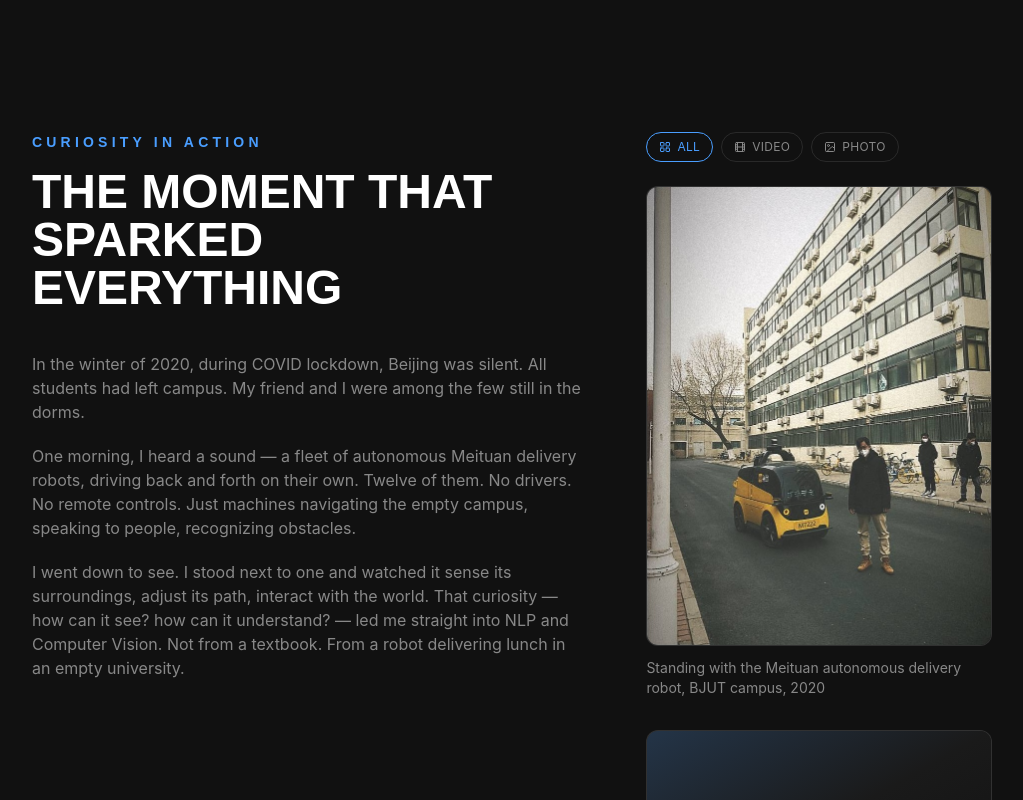
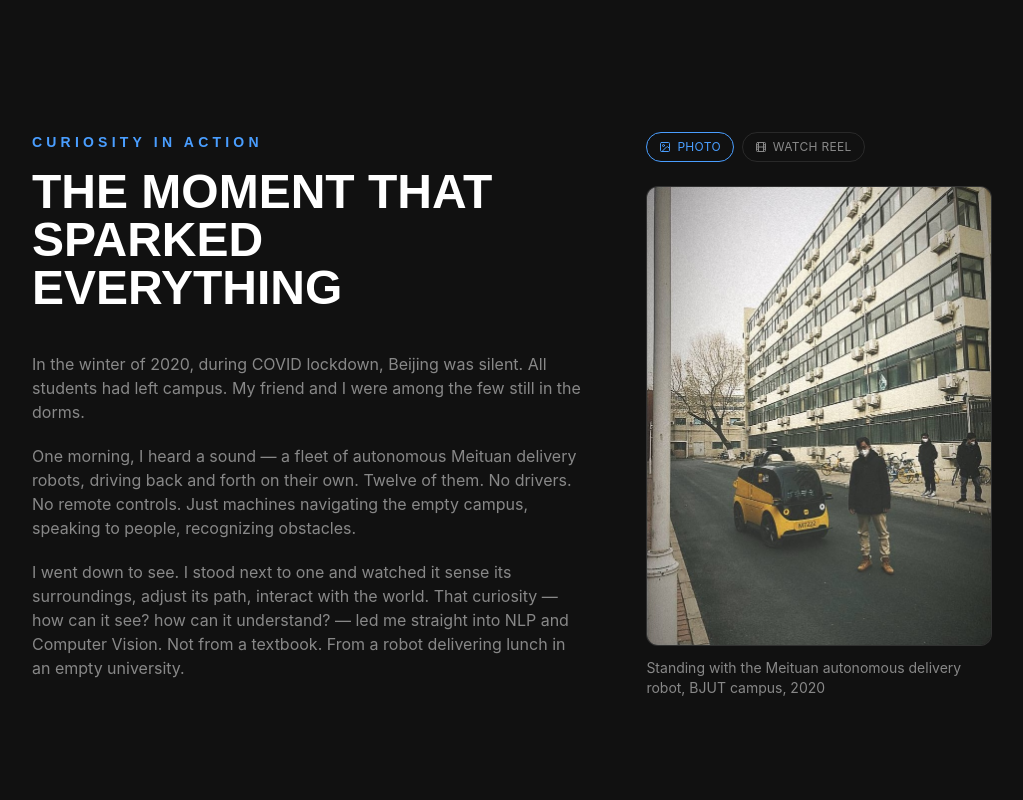
Before and after one commit to NityaSu/Publix, a Nuxt app: page / in a window 1280 px wide. Shown: the part 2240-3040 px from the top of the page, without its empty margins (128-1151 px from the left). Built offline with nearby package versions, Linux system fonts and the light colour scheme; a web font is replaced by a local one.

Commit message:
Update MediaSection and NavbarHeader to rename 'Video' to 'Watch Reel' for consistency; change default media filter to 'photo' in navigation store for improved user experience.

```diff
--- a/component/MediaSection.vue
+++ b/component/MediaSection.vue
@@ -1,6 +1,6 @@
 <script setup lang="ts">
 import { ref, computed } from 'vue';
-import { Film, Image as ImageIcon, Play, LayoutGrid } from 'lucide-vue-next';
+import { Film, Image as ImageIcon, Play } from 'lucide-vue-next';
 import { useIntersectionObserver } from '@vueuse/core';
 import { useNavigationStore, type MediaFilter } from '~/stores/navigationStore';
 
@@ -11,9 +11,8 @@ interface FilterOption {
 }
 
 const filterOptions: FilterOption[] = [
-  { label: 'All', value: 'all', icon: LayoutGrid },
-  { label: 'Video', value: 'video', icon: Film },
   { label: 'Photo', value: 'photo', icon: ImageIcon },
+  { label: 'Watch Reel', value: 'video', icon: Film },
 ];
 
 const storyParagraphs: string[] = [
--- a/component/NavbarHeader.vue
+++ b/component/NavbarHeader.vue
@@ -23,7 +23,7 @@ const navLinks: NavLink[] = [
     label: 'media',
     type: 'dropdown',
     children: [
-      { label: 'Video', filter: 'video', icon: Film },
+      { label: 'Watch Reel', filter: 'video', icon: Film },
       { label: 'Photo', filter: 'photo', icon: ImageIcon },
     ],
   },
--- a/stores/navigationStore.ts
+++ b/stores/navigationStore.ts
@@ -18,7 +18,7 @@ export const useNavigationStore = defineStore('navigation', {
   state: (): NavigationState => ({
     isAboutInView: false,
     isMediaInView: false,
-    mediaFilter: 'all',
+    mediaFilter: 'photo',
   }),
   actions: {
     setMediaFilter(filter: MediaFilter): void {
```
